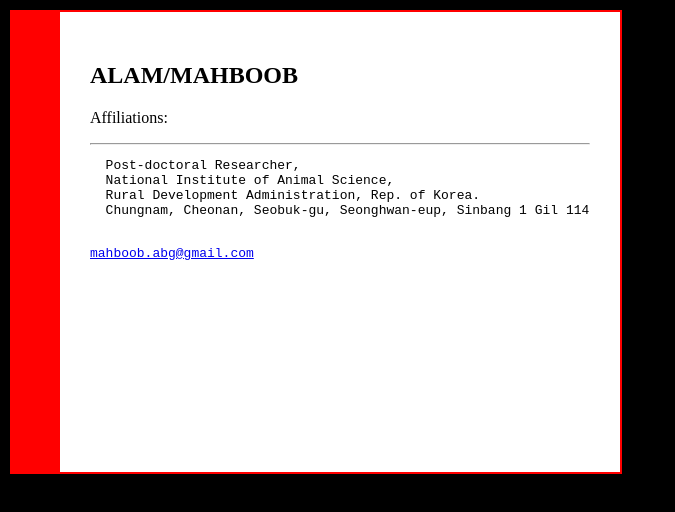
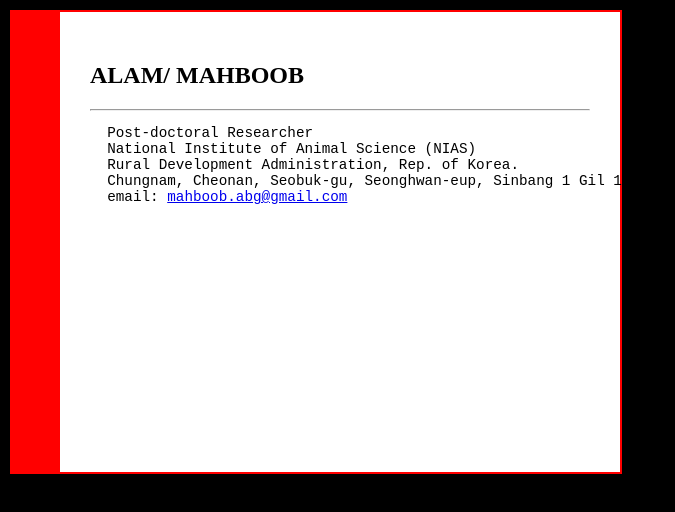
Before and after one commit to mahboob82/mahboob82.github.io, a plain HTML site: page contact.htm in a window 1280 px wide. Shown: the whole page, without its empty margins (0-675 px from the left). Drawn offline with Linux system fonts and the light colour scheme.

Commit message:
Update contact.htm

```diff
--- a/contact.htm
+++ b/contact.htm
@@ -20,22 +20,23 @@
     }
     h1 {
       font-family: Arial;
-      font-size:1.5em;
-      background-color: aqua;
-      color: purple;
+      font-size:1.9em;
+      color: #b1d2c4;
+    }
+    pre {
+      font-size:1.1em;
     }
   </style>
 </head>
 <body >
-<h2>ALAM/MAHBOOB</h2>
-<p>Affiliations:</p>
+<h2>ALAM/ MAHBOOB</h2>
 <hr>
 <pre>
-  Post-doctoral Researcher,
-  National Institute of Animal Science,
+  Post-doctoral Researcher
+  National Institute of Animal Science (NIAS)
   Rural Development Administration, Rep. of Korea.
   Chungnam, Cheonan, Seobuk-gu, Seonghwan-eup, Sinbang 1 Gil 114
-  <p><a href="mailto:mahboob.abg@gmail.com">mahboob.abg@gmail.com</a></p>
+  email: <a href="mailto:mahboob.abg@gmail.com">mahboob.abg@gmail.com</a>
 </pre>
 
 </body>
```
